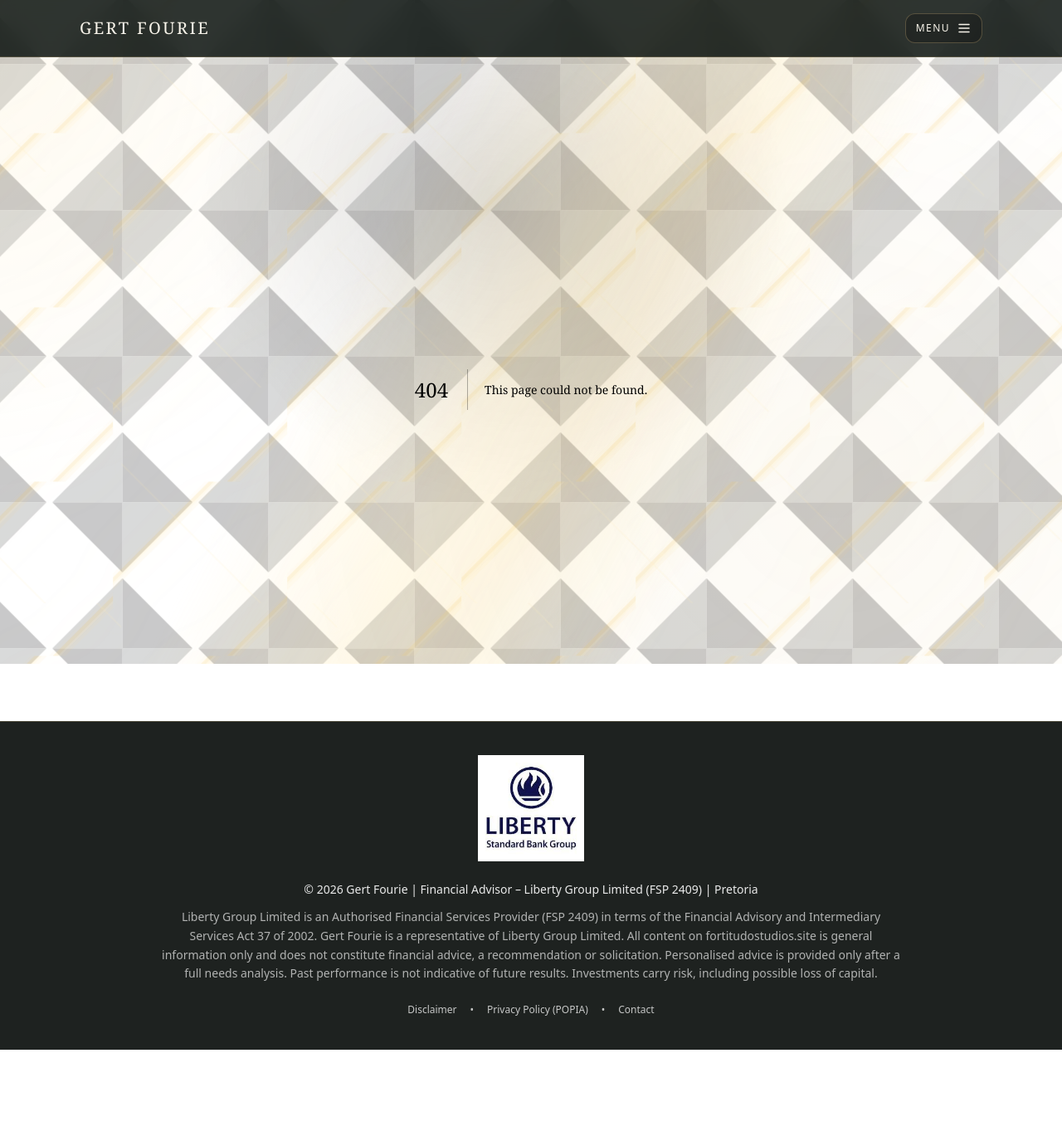
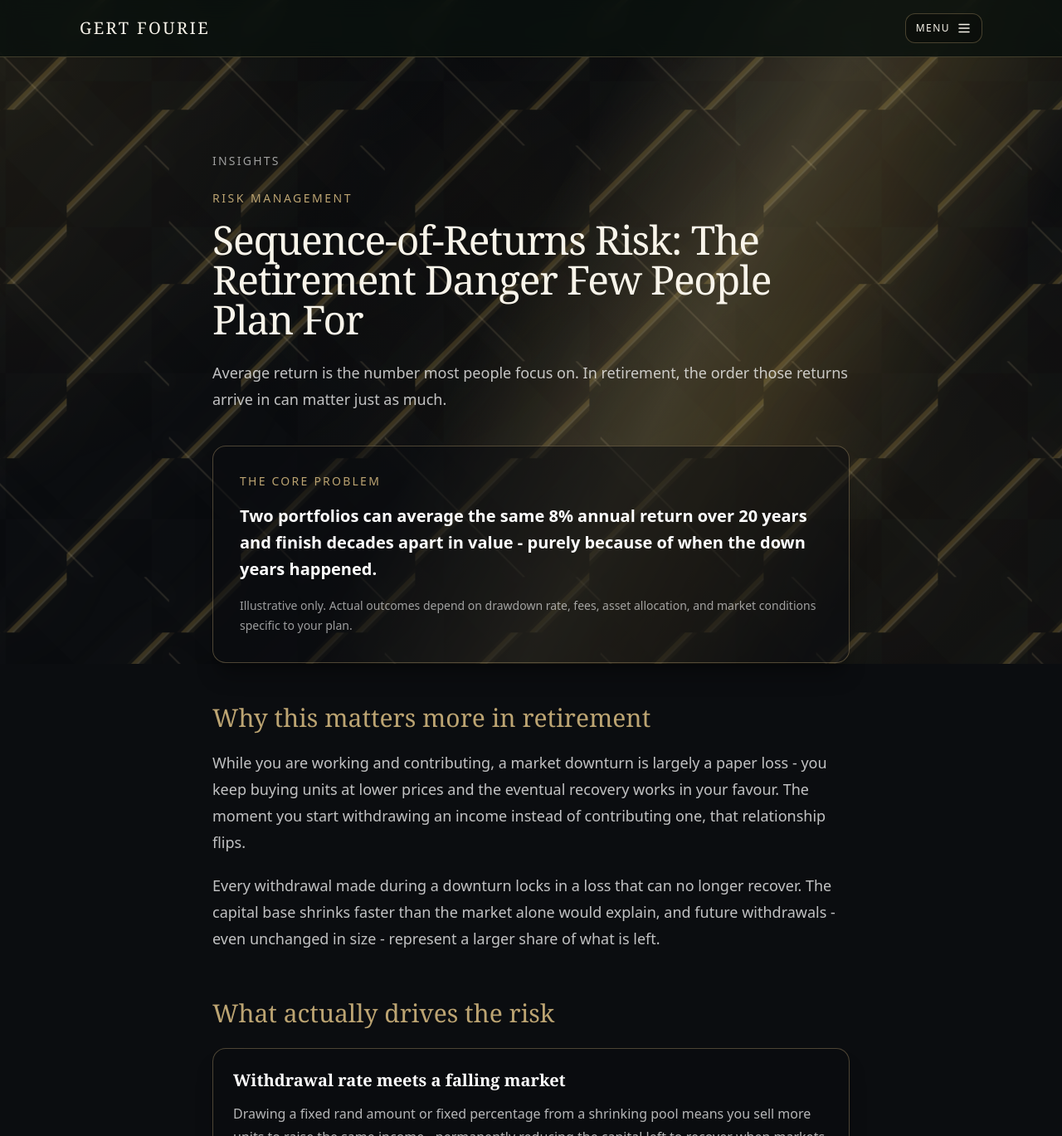
Before and after one commit to Beastslayer2600/fortitudo-studio-multipage, a Next.js app: page /insights/sequence-of-returns-risk in a window 1280 px wide. Before the commit this address had no page. Shown: the top 1369 px of the page at 83% size. Before the commit the page ends 1265 px from the top, so only its background shows below. Built offline with nearby package versions, Linux system fonts and the light colour scheme.

Commit message:
Add files via upload

```diff
--- /dev/null
+++ b/app/(site)/insights/sequence-of-returns-risk/page.tsx
@@ -0,0 +1,169 @@
+import type { Metadata } from "next";
+import Link from "next/link";
+
+const drivers = [
+  {
+    title: "Withdrawal rate meets a falling market",
+    description:
+      "Drawing a fixed rand amount or fixed percentage from a shrinking pool means you sell more units to raise the same income - permanently reducing the capital left to recover when markets turn.",
+  },
+  {
+    title: "Timing, not just returns, decides the outcome",
+    description:
+      "Two retirees can earn the exact same average return over 20 years and end up in very different positions, purely because of the order in which good and bad years occurred.",
+  },
+  {
+    title: "Early losses compound the damage",
+    description:
+      "A market decline in year one or two of retirement does more harm than the same decline in year fifteen, because there is less time and less capital left to recover before further withdrawals are needed.",
+  },
+] as const;
+
+const safeguards = [
+  {
+    title: "A conservative starting drawdown",
+    description:
+      "Sustainable withdrawal rates are generally lower than most people assume, particularly in the first decade of retirement when sequence risk is most dangerous.",
+  },
+  {
+    title: "A cash and near-cash buffer",
+    description:
+      "Holding one to three years of income needs outside of growth assets means you are not forced to sell equities at depressed prices to fund monthly income.",
+  },
+  {
+    title: "A blended annuity structure",
+    description:
+      "Combining a guaranteed income for essential expenses with a living annuity for flexibility and legacy reduces how much of your lifestyle depends on market timing.",
+  },
+  {
+    title: "Flexible spending in bad years",
+    description:
+      "Building in the ability to draw less during a downturn - even temporarily - materially improves the odds the plan lasts as long as you do.",
+  },
+] as const;
+
+export const metadata: Metadata = {
+  title: "Sequence-of-Returns Risk Explained | Gert Fourie",
+  description:
+    "Why the order of investment returns - not just the average - can determine whether a retirement income plan survives. A structured look at sequence-of-returns risk and how to plan around it.",
+};
+
+export default function SequenceOfReturnsRiskPage() {
+  return (
+    <main className="relative z-10 min-h-screen pt-24 pb-16 text-[var(--cream)] sm:pt-28 sm:pb-24">
+      <article className="container max-w-4xl">
+        <div className="mx-auto max-w-3xl">
+          <Link
+            href="/insights"
+            className="text-sm uppercase tracking-[0.16em] text-white/60 transition-colors hover:text-[var(--gold)]"
+          >
+            Insights
+          </Link>
+          <p className="mt-6 text-sm uppercase tracking-[0.18em] text-[var(--gold)]">
+            Risk Management
+          </p>
+          <h1 className="mt-4 font-serif text-4xl tracking-tight sm:text-5xl">
+            Sequence-of-Returns Risk: The Retirement Danger Few People Plan For
+          </h1>
+          <p className="mt-6 text-lg leading-8 text-white/75">
+            Average return is the number most people focus on. In retirement, the order those
+            returns arrive in can matter just as much.
+          </p>
+        </div>
+
+        <div className="mx-auto mt-10 max-w-3xl surface p-6 sm:p-8">
+          <p className="text-sm uppercase tracking-[0.16em] text-[var(--gold)]">The core problem</p>
+          <p className="mt-4 text-xl font-semibold leading-8 text-white">
+            Two portfolios can average the same 8% annual return over 20 years and finish decades
+            apart in value - purely because of when the down years happened.
+          </p>
+          <p className="mt-4 text-sm leading-6 text-white/60">
+            Illustrative only. Actual outcomes depend on drawdown rate, fees, asset allocation, and
+            market conditions specific to your plan.
+          </p>
+        </div>
+
+        <div className="mx-auto mt-12 max-w-3xl space-y-14">
+          <section className="space-y-5">
+            <h2 className="font-serif text-3xl text-[var(--gold)]">Why this matters more in retirement</h2>
+            <p className="text-lg leading-8 text-white/75">
+              While you are working and contributing, a market downturn is largely a paper loss -
+              you keep buying units at lower prices and the eventual recovery works in your favour.
+              The moment you start withdrawing an income instead of contributing one, that
+              relationship flips.
+            </p>
+            <p className="text-lg leading-8 text-white/75">
+              Every withdrawal made during a downturn locks in a loss that can no longer recover.
+              The capital base shrinks faster than the market alone would explain, and future
+              withdrawals - even unchanged in size - represent a larger share of what is left.
+            </p>
+          </section>
+
+          <section className="space-y-6">
+            <h2 className="font-serif text-3xl text-[var(--gold)]">What actually drives the risk</h2>
+            <div className="space-y-4">
+              {drivers.map((driver) => (
+                <div key={driver.title} className="surface p-6">
+                  <h3 className="text-xl font-semibold text-white">{driver.title}</h3>
+                  <p className="mt-3 text-base leading-7 text-white/70">{driver.description}</p>
+                </div>
+              ))}
+            </div>
+          </section>
+
+          <section className="space-y-6">
+            <h2 className="font-serif text-3xl text-[var(--gold)]">
+              Building a plan that survives a bad first decade
+            </h2>
+            <p className="text-lg leading-8 text-white/75">
+              Sequence risk cannot be eliminated - nobody controls when markets fall. It can,
+              however, be planned around. The goal is a structure that does not force you to sell
+              growth assets at the worst possible moment.
+            </p>
+            <div className="grid gap-4 sm:grid-cols-2">
+              {safeguards.map((item) => (
+                <div key={item.title} className="surface p-5">
+                  <h3 className="text-lg font-semibold text-white">{item.title}</h3>
+                  <p className="mt-3 text-sm leading-6 text-white/70">{item.description}</p>
+                </div>
+              ))}
+            </div>
+          </section>
+
+          <section className="space-y-5">
+            <h2 className="font-serif text-3xl text-[var(--gold)]">The five years that matter most</h2>
+            <p className="text-lg leading-8 text-white/75">
+              The five years before and after your retirement date carry disproportionate weight.
+              This is the window where the portfolio is at its largest, withdrawals are beginning,
+              and there is comparatively little time for a downturn to recover before it affects
+              your income. Reviewing asset allocation and drawdown strategy specifically around this
+              window - rather than leaving it on autopilot - is one of the highest-value planning
+              decisions a pre-retiree can make.
+            </p>
+          </section>
+
+          <section className="surface p-6 sm:p-8">
+            <h2 className="font-serif text-3xl text-[var(--gold)]">Conclusion</h2>
+            <p className="mt-4 text-lg leading-8 text-white/75">
+              Average returns make for a reassuring headline number, but they are not what pays a
+              retirement income. Structure, drawdown discipline, and a buffer against forced selling
+              in down years are what determine whether a plan holds up when markets do not cooperate
+              on schedule.
+            </p>
+            <p className="mt-4 text-lg leading-8 text-white/75">
+              The right drawdown rate and asset mix depend on your specific time horizon, other
+              income sources, and risk tolerance - worth stress-testing properly before you commit
+              to a number.
+            </p>
+            <Link
+              href="/contact"
+              className="mt-8 inline-flex items-center justify-center rounded-xl bg-[var(--gold)] px-6 py-3 text-sm font-medium tracking-[0.08em] text-[#0B0D10] transition-colors hover:bg-white"
+            >
+              Book a free consultation
+            </Link>
+          </section>
+        </div>
+      </article>
+    </main>
+  );
+}
```
